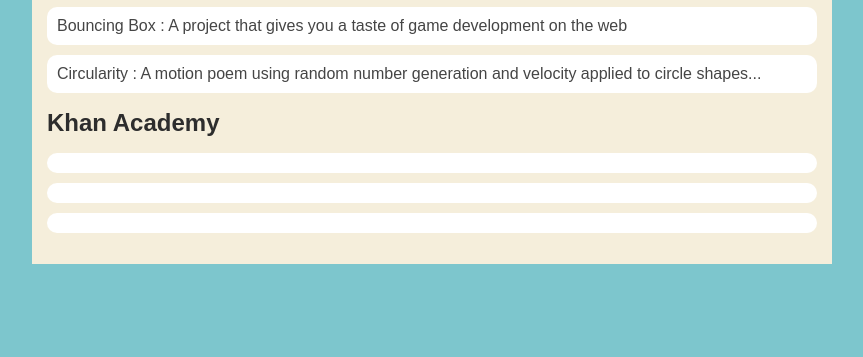
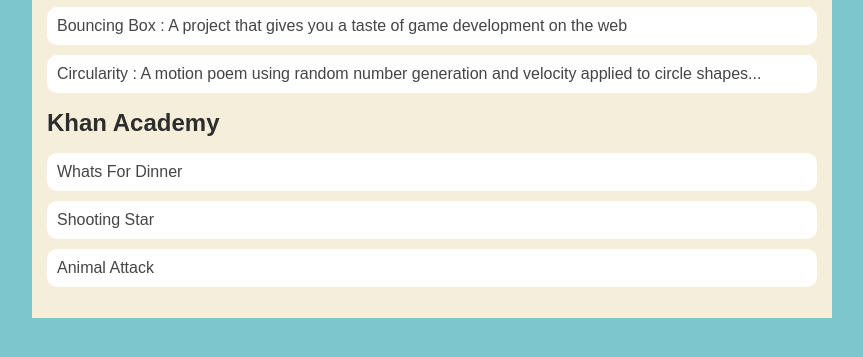
Before and after one commit to jonellscott/jonellscott.github.io, a plain HTML site: page portfolio.html in a window 1280 px wide. Shown: the part 217-574 px from the top of the page, without its empty margins (208-1071 px from the left). Drawn offline with Linux system fonts and the light colour scheme.

Commit message:
finished website

```diff
--- a/portfolio.html
+++ b/portfolio.html
@@ -26,9 +26,9 @@
                 </ul>
                 <h2> Khan Academy </h2>
                 <ul id = "portfolio">
-                    <li><a herf = "https://www.khanacademy.org/computer-programming/spin-off-of-project-whats-for-dinner-js/5657253406097408" Whats For Dinner></a></li>
-                    <li><a herf = "https://www.khanacademy.org/computer-programming/spin-off-of-project-shooting-starjs/5113642100768768" Shooting Star></a></li>
-                    <li><a herf = "https://www.khanacademy.org/computer-programming/spin-off-of-project-animal-attackjs/4550991083782144" Animal Attack></a></li>
+                    <li><a herf = "https://www.khanacademy.org/computer-programming/spin-off-of-project-whats-for-dinner-js/5657253406097408" >Whats For Dinner</a></li>
+                    <li><a herf = "https://www.khanacademy.org/computer-programming/spin-off-of-project-shooting-starjs/5113642100768768" >Shooting Star</a></li>
+                    <li><a herf = "https://www.khanacademy.org/computer-programming/spin-off-of-project-animal-attackjs/4550991083782144" >Animal Attack</a></li>
                 </ul>
             </div>
         </main>
```
